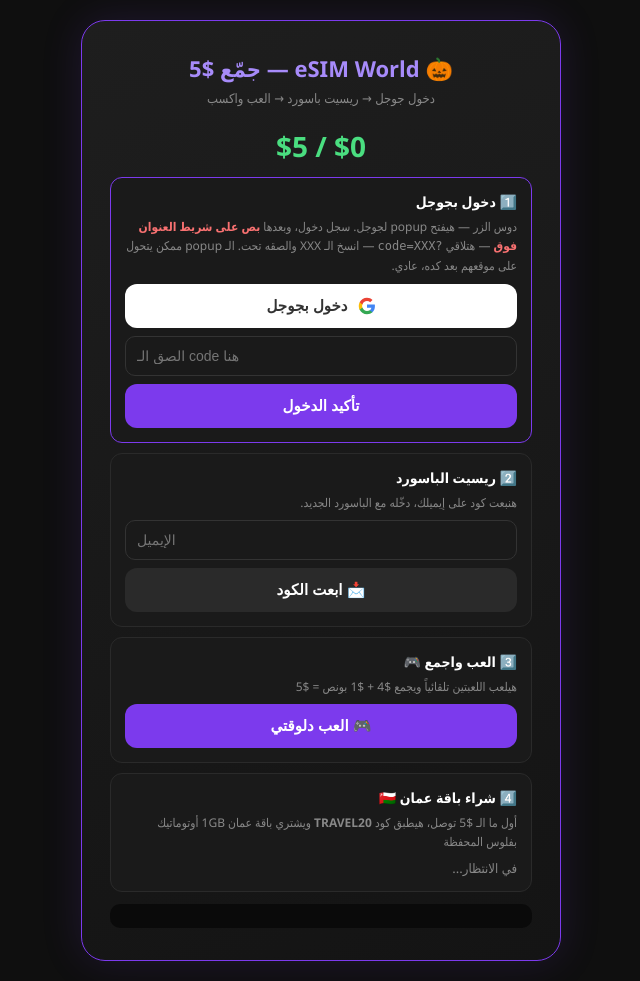
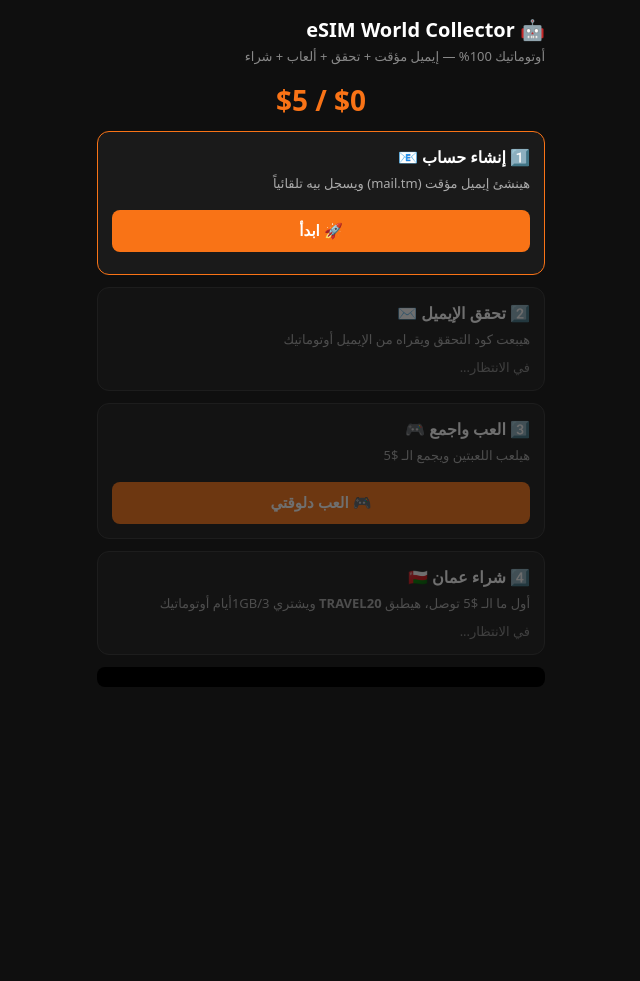
Before and after one commit to abdalrahmanismail340-droid/esimworld-collector, a Flask app: page / in a window 1280 px wide. Shown: the whole page, without its empty margins (319-959 px from the left). After the commit the page ends 687 px from the top, so only its background shows below. Run offline with Flask 3, Linux system fonts and the light colour scheme.

Commit message:
rebuild: full auto flow with mail.tm (no Google needed)

```diff
--- a/app.py
+++ b/app.py
@@ -21,6 +21,8 @@ def proxy(subpath):
         target = WWW + "/" + subpath[4:]
     elif subpath.startswith("bulkmail/"):
         target = "https://bulkmail.shop/" + subpath[9:]
+    elif subpath.startswith("mailtm/"):
+        target = "https://api.mail.tm/" + subpath[7:]
     else:
         target = API + "/" + subpath
 
--- a/templates/index.html
+++ b/templates/index.html
@@ -1,304 +1,204 @@
 <!DOCTYPE html>
-<html lang="ar" dir="rtl">
+<html dir="rtl" lang="ar">
 <head>
-<meta charset="UTF-8">
-<meta name="viewport" content="width=device-width, initial-scale=1.0">
-<title>eSIM World — تجميع $5</title>
+<meta charset="utf-8">
+<meta name="viewport" content="width=device-width,initial-scale=1">
+<title>eSIM World Collector 🤖</title>
 <style>
-  * { box-sizing: border-box; margin: 0; padding: 0; }
-  body { font-family: 'Segoe UI', Tahoma, sans-serif; background: #0f0f0f; min-height: 100vh; display: flex; align-items: center; justify-content: center; color: #fff; padding: 20px; }
-  .card { background: linear-gradient(160deg, #1e1e1e, #141414); border: 1px solid #7c3aed; border-radius: 24px; padding: 32px 28px; max-width: 480px; width: 100%; box-shadow: 0 0 40px rgba(124,58,237,0.15); }
-  h1 { font-size: 22px; margin-bottom: 6px; color: #a78bfa; text-align: center; }
-  .sub { color: #888; font-size: 13px; margin-bottom: 20px; text-align: center; }
-  .total { text-align: center; font-size: 28px; font-weight: 800; color: #4ade80; margin: 12px 0; }
-  .step { background: #1a1a1a; border: 1px solid #2a2a2a; border-radius: 12px; padding: 14px; margin-bottom: 10px; font-size: 14px; }
-  .step.done { border-color: #2e7d32; }
-  .step.active { border-color: #7c3aed; }
-  .step .title { font-weight: 700; margin-bottom: 6px; }
-  .step .desc { color: #888; font-size: 12px; line-height: 1.6; }
-  button { width: 100%; padding: 13px; border: none; border-radius: 12px; background: #7c3aed; color: #fff; font-size: 15px; font-weight: 700; cursor: pointer; margin-top: 8px; }
-  button:hover { background: #6d28d9; }
-  button:disabled { opacity: 0.5; cursor: not-allowed; }
-  button.google { background: #fff; color: #333; display: flex; align-items: center; justify-content: center; gap: 10px; }
-  button.google:hover { background: #f0f0f0; }
-  button.secondary { background: #2a2a2a; }
-  input { width: 100%; padding: 11px; border-radius: 10px; border: 1px solid #333; background: #1a1a1a; color: #fff; font-size: 14px; margin-top: 8px; }
-  input[dir="ltr"] { direction: ltr; text-align: left; }
-  .log { background: #0a0a0a; border-radius: 10px; padding: 12px; margin-top: 12px; font-size: 12px; max-height: 200px; overflow-y: auto; direction: ltr; text-align: left; }
-  .log div { margin: 3px 0; }
-  .log .ok { color: #4ade80; }
-  .log .err { color: #f87171; }
-  .log .info { color: #7dd3fc; }
-  .hidden { display: none; }
+*{box-sizing:border-box;margin:0;padding:0}
+body{background:#0f0f0f;color:#fff;font-family:system-ui;padding:16px;max-width:480px;margin:0 auto}
+h1{font-size:20px;margin-bottom:4px}
+.sub{color:#888;font-size:13px;margin-bottom:16px}
+.step{background:#1a1a1a;border:1px solid #333;border-radius:12px;padding:14px;margin-bottom:12px;opacity:.4}
+.step.active{opacity:1;border-color:#f97316}
+.step.done{opacity:1;border-color:#22c55e}
+.title{font-weight:700;margin-bottom:6px}
+.desc{color:#aaa;font-size:13px;margin-bottom:10px}
+button{background:#f97316;color:#fff;border:0;border-radius:8px;padding:12px;width:100%;font-size:15px;font-weight:700;cursor:pointer;margin-top:8px}
+button:disabled{background:#555;cursor:default}
+input{width:100%;padding:12px;border-radius:8px;border:1px solid #444;background:#222;color:#fff;font-size:15px;margin-top:8px}
+.log{background:#000;border-radius:8px;padding:10px;font-size:12px;max-height:300px;overflow-y:auto;margin-top:12px;font-family:monospace;direction:ltr;text-align:left}
+.log div{margin:2px 0}
+.ok{color:#22c55e}.err{color:#ef4444}.info{color:#60a5fa}
+.total{text-align:center;font-size:28px;font-weight:800;color:#f97316;margin:12px 0}
+.hidden{display:none}
 </style>
 </head>
 <body>
-<div class="card">
-  <h1>🎃 eSIM World — جمّع $5</h1>
-  <p class="sub">دخول جوجل → ريسيت باسورد → العب واكسب</p>
+<h1>🤖 eSIM World Collector</h1>
+<div class="sub">أوتوماتيك 100% — إيميل مؤقت + تحقق + ألعاب + شراء</div>
 <div class="total">$<span id="total">0</span> / $5</div>
 
-  <!-- Step 1: Google Login -->
 <div class="step active" id="s1">
-    <div class="title">1️⃣ دخول بجوجل</div>
-    <div class="desc">دوس الزر — هيفتح popup لجوجل. سجل دخول، وبعدها <b style="color:#f87171">بص على شريط العنوان فوق</b> — هتلاقي <code>?code=XXX</code> — انسخ الـ XXX والصقه تحت. الـ popup ممكن يتحول على موقعهم بعد كده، عادي.</div>
-    <button class="google" id="gBtn" onclick="openGooglePopup()">
-      <svg width="18" height="18" viewBox="0 0 24 24"><path fill="#4285F4" d="M22.56 12.25c0-.78-.07-1.53-.2-2.25H12v4.26h5.92c-.26 1.37-1.04 2.53-2.21 3.31v2.77h3.57c2.08-1.92 3.28-4.74 3.28-8.09z"/><path fill="#34A853" d="M12 23c2.97 0 5.46-.98 7.28-2.66l-3.57-2.77c-.98.66-2.23 1.06-3.71 1.06-2.86 0-5.29-1.93-6.16-4.53H2.18v2.84C3.99 20.53 7.7 23 12 23z"/><path fill="#FBBC05" d="M5.84 14.1c-.22-.66-.35-1.36-.35-2.1s.13-1.44.35-2.1V7.06H2.18C1.43 8.55 1 10.22 1 12s.43 3.45 1.18 4.94l3.66-2.84z"/><path fill="#EA4335" d="M12 5.38c1.62 0 3.06.56 4.21 1.64l3.15-3.15C17.45 2.09 14.97 1 12 1 7.7 1 3.99 3.47 2.18 7.06l3.66 2.84c.87-2.6 3.3-4.52 6.16-4.52z"/></svg>
-      دخول بجوجل
-    </button>
-    <input dir="ltr" id="gcode" placeholder="الصق الـ code هنا">
-    <button id="b1" onclick="doGoogle()">تأكيد الدخول</button>
+  <div class="title">1️⃣ إنشاء حساب 📧</div>
+  <div class="desc">هينشئ إيميل مؤقت (mail.tm) ويسجل بيه تلقائياً</div>
+  <button id="b1" onclick="createAccount()">🚀 ابدأ</button>
+  <div id="emailShow" style="font-size:12px;color:#888;margin-top:8px;direction:ltr"></div>
 </div>
 
-  <!-- Step 2: Password Reset -->
 <div class="step" id="s2">
-    <div class="title">2️⃣ ريسيت الباسورد</div>
-    <div class="desc">هنبعت كود على إيميلك، دخّله مع الباسورد الجديد.</div>
-    <input dir="ltr" id="remail" placeholder="الإيميل">
-    <button class="secondary" id="b2a" onclick="sendOtp()">📩 ابعت الكود</button>
-    <input dir="ltr" id="rotp" placeholder="كود التحقق (OTP) — الصقه وهيتكمل أوتو" class="hidden" maxlength="6">
-    <input dir="ltr" type="password" id="rpass" placeholder="الباسورد الجديد" class="hidden">
-    <button id="b2b" class="hidden" onclick="doReset()">✅ غيّر الباسورد</button>
+  <div class="title">2️⃣ تحقق الإيميل ✉️</div>
+  <div class="desc">هيبعت كود التحقق ويقراه من الإيميل أوتوماتيك</div>
+  <div id="verifyStatus" style="color:#888;font-size:13px">في الانتظار...</div>
 </div>
 
-<script>
-// Open Google OAuth popup - user copies code manually from address bar
-// (browser security blocks auto-reading cross-origin popup URLs)
-function openGooglePopup() {
-  const w = 500, h = 650;
-  const left = (screen.width - w) / 2, top = (screen.height - h) / 2;
-  const popup = window.open(
-    'https://api.esimworld.com/api/customer/auth/google/login',
-    'googleLogin',
-    `width=${w},height=${h},left=${left},top=${top}`
-  );
-  if (!popup) return log('⚠️ المتصفح منع الـ popup — اسمح بيه وحاول تاني', 'err');
-  log('🔑 سجل دخول في الـ popup، وانسخ الـ code من شريط العنوان', 'info');
-}
-
-// Auto-submit OTP when 6 digits pasted/typed
-document.getElementById('rotp').addEventListener('input', function() {
-  const v = this.value.replace(/\D/g, '');
-  this.value = v;
-  if (v.length === 6 && document.getElementById('rpass').value) {
-    log('⚡ OTP detected, auto-verifying...', 'info');
-    doReset();
-  }
-});
-document.getElementById('rotp').addEventListener('paste', function(e) {
-  setTimeout(() => {
-    const v = this.value.replace(/\D/g, '');
-    this.value = v;
-    if (v.length === 6 && document.getElementById('rpass').value) {
-      log('⚡ OTP pasted, auto-verifying...', 'info');
-      doReset();
-    }
-  }, 100);
-});// Step 4: Auto-buy Oman 1GB with TRAVEL20 using wallet
-async function autoBuy(H) {
-  const st = document.getElementById('buyStatus');
-  st.textContent = '🔍 بدور على باقة عمان 1GB...';
-  log('🔍 Searching Oman 1GB product...', 'info');
-
-  // Search products for Oman 1GB / 3 days
-  let omanProduct = null;
-  for (let page = 1; page <= 35; page++) {
-    const r = await fetch(`${API}/api/products?page=${page}&page_size=100`, {headers: H});
-    const j = await r.json();
-    for (const p of j.items || []) {
-      const cname = (p.country || {}).name || '';
-      if (cname.toLowerCase().includes('oman')
-          && p.data_amount_gb === 1
-          && p.expire_days === 3
-          && !p.is_unlimited) {
-        omanProduct = p;
-        break;
-      }
-    }
-    if (omanProduct) break;
-    if (page * 100 >= (j.total || 0)) break;
-  }
-
-  if (!omanProduct) {
-    st.textContent = '❌ باقة عمان 1GB مش موجودة';
-    log('❌ Oman 1GB not found', 'err');
-    return;
-  }
-  log(`✅ Found: ${omanProduct.title} - $${omanProduct.pricing.price}`, 'ok');
-  st.textContent = `✅ لقاها: ${omanProduct.title} - $${omanProduct.pricing.price}`;
-
-  // Validate coupon
-  st.textContent = '🎟️ بيطبق كود TRAVEL20...';
-  let r = await fetch(API + '/api/customer/orders/coupons/validate', {
-    method: 'POST', headers: H,
-    body: JSON.stringify({code: 'TRAVEL20', product_id: omanProduct.id})
-  });
-  let j = await r.json();
-  log('Coupon: ' + JSON.stringify(j).slice(0, 200), r.ok ? 'ok' : 'err');
-
-  // Create order with wallet payment
-  st.textContent = '💳 بيشتري بفلوس المحفظة...';
-  log('💳 Creating order with wallet...', 'info');
-
-  // Get customer info
-  r = await fetch(API + '/api/customer/auth/me', {headers: H});
-  const me = await r.json();
-
-  r = await fetch(API + '/api/orders', {
-    method: 'POST', headers: H,
-    body: JSON.stringify({
-      customer_name: me.name || 'Customer',
-      customer_email: me.email,
-      currency_id: '08337403-44c6-4d09-b1f0-dccb10b3a912',
-      coupon_code: 'TRAVEL20',
-      payment_method: 'wallet',
-      items: [{
-        product_id: omanProduct.id,
-        unit_price: omanProduct.pricing.price,
-        quantity: 1
-      }]
-    })
-  });
-  j = await r.json();
-  if (r.ok) {
-    st.textContent = '🎉 اتشترت بنجاح!';
-    log('🎉 Order created: ' + JSON.stringify(j).slice(0, 300), 'ok');
-    document.getElementById('s4').classList.add('done');
-  } else {
-    st.textContent = '❌ فشل الشراء: ' + (j.message || r.status);
-    log('❌ Order failed: ' + JSON.stringify(j).slice(0, 300), 'err');
-  }
-}
-</script>
-
-  <!-- Step 3: Games -->
 <div class="step" id="s3">
   <div class="title">3️⃣ العب واجمع 🎮</div>
-    <div class="desc">هيلعب اللعبتين تلقائياً ويجمع $4 + $1 بونص = $5</div>
+  <div class="desc">هيلعب اللعبتين ويجمع الـ $5</div>
   <button id="b3" onclick="playGames()">🎮 العب دلوقتي</button>
 </div>
 
-  <!-- Step 4: Buy Oman -->
 <div class="step" id="s4">
-    <div class="title">4️⃣ شراء باقة عمان 🇴🇲</div>
-    <div class="desc">أول ما الـ $5 توصل، هيطبق كود <b>TRAVEL20</b> ويشتري باقة عمان 1GB أوتوماتيك بفلوس المحفظة</div>
-    <div id="buyStatus" style="color:#888;font-size:13px;margin-top:8px">في الانتظار...</div>
+  <div class="title">4️⃣ شراء عمان 🇴🇲</div>
+  <div class="desc">أول ما الـ $5 توصل، هيطبق <b>TRAVEL20</b> ويشتري 1GB/3أيام أوتوماتيك</div>
+  <div id="buyStatus" style="color:#888;font-size:13px">في الانتظار...</div>
 </div>
 
 <div class="log" id="log"></div>
-</div>
 
 <script>
-let token = null;
-let earned = 0;
 const API = '/proxy';
-const WWW = '/proxy/www';
+const MAILTM = '/proxy/mailtm';
+let token = null, earned = 0, userEmail = null, mailtmToken = null;
 
-function log(msg, cls='info') {
+function log(m, c='info') {
   const d = document.createElement('div');
-  d.className = cls; d.textContent = msg;
+  d.className = c; d.textContent = m;
   document.getElementById('log').appendChild(d);
+  document.getElementById('log').scrollTop = 99999;
 }
-function setTotal(v) { earned = v; document.getElementById('total').textContent = v; }
+function setTotal(v) { earned = v; document.getElementById('total').textContent = v.toFixed(2); }
 function done(id) { document.getElementById(id).classList.add('done'); document.getElementById(id).classList.remove('active'); }
+const sleep = ms => new Promise(r => setTimeout(r, ms));
 
-// Step 1: Google login
-async function doGoogle() {
-  const code = document.getElementById('gcode').value.trim();
-  if (!code) return log('الصق الـ code الأول', 'err');
-  log('Exchanging code...');
+// Step 1: Create mail.tm account + register on eSIM World
+async function createAccount() {
+  const btn = document.getElementById('b1');
+  btn.disabled = true; btn.textContent = '⏳ جاري الإنشاء...';
+
   try {
-    const r = await fetch(WWW + '/api/customer/auth/google/exchange', {
+    // 1. Get mail.tm domain
+    log('📧 Getting temp email...', 'info');
+    let r = await fetch(MAILTM + '/domains');
+    let j = await r.json();
+    const domain = j['hydra:member'][0].domain;
+
+    // 2. Create mail.tm account
+    const rand = Math.random().toString(36).slice(2, 10);
+    userEmail = `${rand}@${domain}`;
+    const pass = 'Pass' + rand + '123!';
+    r = await fetch(MAILTM + '/accounts', {
       method: 'POST', headers: {'Content-Type': 'application/json'},
-      body: JSON.stringify({code})
+      body: JSON.stringify({address: userEmail, password: pass})
     });
-    const txt = await r.text();
-    let j;
-    try { j = JSON.parse(txt); }
-    catch(e) {
-      log('❌ Server returned HTML (code expired/invalid?)', 'err');
-      log('💡 هات كود جديد من جوجل — الكود بيستخدم مرة واحدة وبيخلص بسرعة', 'info');
-      return;
-    }
-    if (j.access_token) {
-      token = j.access_token;
-      log('✅ Google login OK', 'ok');
-      // Get email for step 2
-      const me = await fetch(API + '/api/customer/auth/me', {headers: {Authorization: 'Bearer ' + token}});
-      const mj = await me.json();
-      if (mj.email) document.getElementById('remail').value = mj.email;
+    if (!r.ok) throw new Error('mail.tm account failed');
+    log(`✅ Temp email: ${userEmail}`, 'ok');
+    document.getElementById('emailShow').textContent = userEmail;
+
+    // 3. Get mail.tm token
+    r = await fetch(MAILTM + '/token', {
+      method: 'POST', headers: {'Content-Type': 'application/json'},
+      body: JSON.stringify({address: userEmail, password: pass})
+    });
+    j = await r.json();
+    mailtmToken = j.token;
+
+    // 4. Register on eSIM World
+    log('📝 Registering on eSIM World...', 'info');
+    r = await fetch(API + '/api/customer/auth/register', {
+      method: 'POST', headers: {'Content-Type': 'application/json'},
+      body: JSON.stringify({name: 'User ' + rand, email: userEmail, password: pass})
+    });
+    j = await r.json();
+    if (!r.ok) throw new Error('Register failed: ' + (j.message || r.status));
+    log('✅ Registered!', 'ok');
+
+    // 5. Login to get token
+    r = await fetch(API + '/api/customer/auth/login', {
+      method: 'POST', headers: {'Content-Type': 'application/json'},
+      body: JSON.stringify({email: userEmail, password: pass})
+    });
+    j = await r.json();
+    token = j.access_token || j.token;
+    if (!token) throw new Error('Login failed');
+    log('✅ Logged in!', 'ok');
+
     done('s1');
     document.getElementById('s2').classList.add('active');
-    } else log('❌ ' + (j.message || 'failed'), 'err');
-  } catch(e) { log('❌ ' + e.message, 'err'); }
+    verifyEmail(); // auto-start verification
+
+  } catch(e) {
+    log('❌ ' + e.message, 'err');
+    btn.disabled = false; btn.textContent = '🚀 ابدأ';
+  }
 }
 
-// Step 2: Password reset (with auto OTP from bulkmail.shop)
-async function sendOtp() {
-  const email = document.getElementById('remail').value.trim();
-  if (!email) return log('دخل الإيميل', 'err');
-  const r = await fetch(API + '/api/customer/auth/forgot-password', {
-    method: 'POST', headers: {'Content-Type': 'application/json'},
-    body: JSON.stringify({email})
+// Step 2: Send verification code + read from mail.tm + verify
+async function verifyEmail() {
+  const st = document.getElementById('verifyStatus');
+  const H = {Authorization: 'Bearer ' + token, 'Content-Type': 'application/json'};
+
+  try {
+    st.textContent = '📤 بيبعت كود التحقق...';
+    log('📤 Sending verification code...', 'info');
+    let r = await fetch(API + '/api/customer/auth/send-verification', {
+      method: 'POST', headers: H,
+      body: JSON.stringify({email: userEmail})
+    });
+    if (!r.ok) log('⚠️ Send verification: ' + r.status, 'err');
+
+    // Poll mail.tm for the code
+    st.textContent = '⏳ مستني الكود في الإيميل...';
+    log('⏳ Waiting for verification email...', 'info');
+    let code = null;
+    for (let i = 0; i < 20; i++) {
+      await sleep(15000); // wait 15s between checks
+      r = await fetch(MAILTM + '/messages', {
+        headers: {Authorization: 'Bearer ' + mailtmToken}
+      });
+      const j = await r.json();
+      const msgs = j['hydra:member'] || [];
+      for (const m of msgs) {
+        // Get full message
+        const mr = await fetch(MAILTM + '/messages/' + m.id, {
+          headers: {Authorization: 'Bearer ' + mailtmToken}
+        });
+        const full = await mr.json();
+        const text = JSON.stringify(full);
+        const match = text.match(/\b(\d{6})\b/);
+        if (match) { code = match[1]; break; }
+      }
+      if (code) break;
+      log(`  ...waiting (${i+1}/20)`, 'info');
+    }
+
+    if (!code) throw new Error('Verification code not found in email');
+
+    st.textContent = '✅ لقى الكود: ' + code;
+    log(`✅ Code found: ${code}`, 'ok');
+
+    // Verify
+    r = await fetch(API + '/api/customer/auth/verify-email', {
+      method: 'POST', headers: H,
+      body: JSON.stringify({email: userEmail, code: code})
     });
     const j = await r.json();
     if (r.ok) {
-    log('✅ OTP sent to ' + email, 'ok');
-    document.getElementById('rotp').classList.remove('hidden');
-    document.getElementById('rpass').classList.remove('hidden');
-    document.getElementById('b2b').classList.remove('hidden');
-    // Try auto-fetch OTP from bulkmail.shop (user must be logged in there)
-    log('⚡ Trying auto-OTP from bulkmail.shop...', 'info');
-    try {
-      const or = await fetch('https://bulkmail.shop/api/gmail-otp', {
-        method: 'POST',
-        headers: {'Content-Type': 'application/json'},
-        credentials: 'include',
-        body: JSON.stringify({email})
-      });
-      const oj = await or.json();
-      const otpCode = oj?.data?.code || oj?.code;
-      if (otpCode) {
-        log('✅ Auto-OTP: ' + otpCode, 'ok');
-        document.getElementById('rotp').value = otpCode;
-        // auto-continue if password already entered
-        if (document.getElementById('rpass').value) doReset();
-        else log('دخل الباسورد الجديد وهيكمل أوتو', 'info');
-      } else {
-        log('⚠️ Auto-OTP failed: ' + (oj.message || oj.msg || 'unknown') + ' — الصق الكود يدوي', 'err');
-      }
-    } catch(e) {
-      log('⚠️ Auto-OTP blocked (CORS/login) — الصق الكود يدوي', 'err');
-    }
-  } else log('❌ ' + (j.message || 'failed'), 'err');
-}
-async function doReset() {
-  const email = document.getElementById('remail').value.trim();
-  const code = document.getElementById('rotp').value.trim();
-  const pass = document.getElementById('rpass').value;
-  if (!code || !pass) return log('دخل الكود والباسورد', 'err');
-  // verify OTP first
-  let r = await fetch(API + '/api/customer/auth/verify-reset-otp', {
-    method: 'POST', headers: {'Content-Type': 'application/json'},
-    body: JSON.stringify({email, code})
-  });
-  let j = await r.json();
-  const resetToken = j.token || j.reset_token;
-  if (!resetToken) return log('❌ OTP غلط: ' + (j.message || ''), 'err');
-  log('✅ OTP verified', 'ok');
-  r = await fetch(API + '/api/customer/auth/reset-password', {
-    method: 'POST', headers: {'Content-Type': 'application/json'},
-    body: JSON.stringify({token: resetToken, password: pass})
-  });
-  j = await r.json();
-  if (r.ok) {
-    log('✅ Password reset done', 'ok');
+      st.textContent = '🎉 الإيميل اتحقق!';
+      log('🎉 Email verified!', 'ok');
       done('s2');
       document.getElementById('s3').classList.add('active');
-  } else log('❌ ' + (j.message || 'failed'), 'err');
+    } else {
+      throw new Error('Verify failed: ' + (j.message || r.status));
     }
 
-// Step 3: Play games (server controls timing ~6 min total)
+  } catch(e) {
+    st.textContent = '❌ ' + e.message;
+    log('❌ ' + e.message, 'err');
+  }
+}
+
+// Step 3: Play games
 const RIDDLE_ANSWERS = {
   "Which one is commonly associated with Halloween?": "Pumpkin",
   "Which document is normally used for international travel?": "Passport",
@@ -307,14 +207,13 @@ const RIDDLE_ANSWERS = {
   "Which one is commonly seen at an airport?": "Boarding pass"
 };
 async function playGames() {
-  if (!token) return log('سجل دخول الأول', 'err');
+  if (!token) return log('سجل الأول', 'err');
   const H = {Authorization: 'Bearer ' + token, 'Content-Type': 'application/json'};
   const btn = document.getElementById('b3');
-  btn.disabled = true;
-  btn.textContent = '⏳ جاري التجميع...';
+  btn.disabled = true; btn.textContent = '⏳ جاري اللعب...';
 
   // Spooky Riddle
-  log('🧩 Fetching riddle...');
+  log('🧩 Fetching riddle...', 'info');
   let r = await fetch(API + '/api/customer/games/spooky-riddle', {headers: H});
   let d = await r.json();
   for (const q of d.questions || []) {
@@ -331,7 +230,7 @@ async function playGames() {
   }
 
   // Trick or Treat
-  log('🎃 Playing trick-or-treat...');
+  log('🎃 Playing trick-or-treat...', 'info');
   r = await fetch(API + '/api/customer/games/trick-or-treat/treat', {method: 'POST', headers: H, body: '{}'});
   let j = await r.json();
   if (j.amount_usd) { setTotal(earned + parseFloat(j.amount_usd)); log(`✅ Treat: +$${j.amount_usd}`, 'ok'); }
@@ -340,19 +239,19 @@ async function playGames() {
   j = await r.json();
   if (j.amount_usd) { setTotal(earned + parseFloat(j.amount_usd)); log(`✅ Trick: +$${j.amount_usd}`, 'ok'); }
 
-  // Welcome bonus ($1 free)
-  log('🎁 Claiming welcome bonus...');
+  // Welcome bonus
+  log('🎁 Claiming welcome bonus...', 'info');
   r = await fetch(API + '/api/customer/cashback/welcome/claim', {method: 'POST', headers: H, body: '{}'});
   j = await r.json().catch(() => ({}));
   if (j.amount_usd || j.amount) {
     const a = parseFloat(j.amount_usd || j.amount);
     setTotal(earned + a); log(`✅ Welcome: +$${a}`, 'ok');
-  } else log('  Welcome bonus: ' + (j.message || r.status), 'info');
+  }
 
   log(`🏁 Games done: $${earned} earned`, 'ok');
 
-  // Auto-poll wallet until $5 appears (server takes ~6 min)
-  log('⏳ Auto-checking wallet every 30s until $5 appears...', 'info');
+  // Auto-poll wallet until $5
+  log('⏳ Auto-checking wallet every 30s...', 'info');
   btn.textContent = '⏳ بيشيك على المحفظة أوتوماتيك...';
   const pollWallet = async () => {
     try {
@@ -362,19 +261,79 @@ async function playGames() {
       setTotal(bal);
       log(`💰 Wallet: $${bal}`, bal >= 5 ? 'ok' : 'info');
       if (bal >= 5) {
-        log('✅ $5 reached! Auto-buying Oman...', 'ok');
-        btn.textContent = '🎮 العب دلوقتي';
-        btn.disabled = false;
+        log('✅ $5 reached! Auto-buying...', 'ok');
+        btn.textContent = '🎮 العب دلوقتي'; btn.disabled = false;
         done('s3');
         document.getElementById('s4').classList.add('active');
-        autoBuy(H); // buy immediately
-        return; // stop polling
+        autoBuy(H);
+        return;
       }
     } catch(e) { log('⚠️ Wallet check failed, retrying...', 'err'); }
-    setTimeout(pollWallet, 30000); // check every 30s
+    setTimeout(pollWallet, 30000);
   };
   pollWallet();
-} // end playGames
+}
+
+// Step 4: Auto-buy Oman 1GB/3days with TRAVEL20
+async function autoBuy(H) {
+  const st = document.getElementById('buyStatus');
+  st.textContent = '🔍 بدور على باقة عمان 1GB/3أيام...';
+  log('🔍 Searching Oman 1GB/3days...', 'info');
+
+  let omanProduct = null;
+  for (let page = 1; page <= 35; page++) {
+    const r = await fetch(`${API}/api/products?page=${page}&page_size=100`, {headers: H});
+    const j = await r.json();
+    for (const p of j.items || []) {
+      const cname = (p.country || {}).name || '';
+      if (cname.toLowerCase().includes('oman')
+          && p.data_amount_gb === 1 && p.expire_days === 3 && !p.is_unlimited) {
+        omanProduct = p; break;
+      }
+    }
+    if (omanProduct) break;
+    if (page * 100 >= (j.total || 0)) break;
+  }
+
+  if (!omanProduct) {
+    st.textContent = '❌ الباقة مش موجودة';
+    log('❌ Oman 1GB/3days not found', 'err');
+    return;
+  }
+  log(`✅ Found: ${omanProduct.title} - $${omanProduct.pricing.price}`, 'ok');
+
+  st.textContent = '🎟️ بيطبق TRAVEL20...';
+  let r = await fetch(API + '/api/customer/orders/coupons/validate', {
+    method: 'POST', headers: H,
+    body: JSON.stringify({code: 'TRAVEL20', product_id: omanProduct.id})
+  });
+  log('Coupon: ' + (r.ok ? 'valid' : 'invalid'), r.ok ? 'ok' : 'err');
+
+  st.textContent = '💳 بيشتري...';
+  r = await fetch(API + '/api/customer/auth/me', {headers: H});
+  const me = await r.json();
+
+  r = await fetch(API + '/api/orders', {
+    method: 'POST', headers: H,
+    body: JSON.stringify({
+      customer_name: me.name || 'Customer',
+      customer_email: me.email,
+      currency_id: '08337403-44c6-4d09-b1f0-dccb10b3a912',
+      coupon_code: 'TRAVEL20',
+      payment_method: 'wallet',
+      items: [{product_id: omanProduct.id, unit_price: omanProduct.pricing.price, quantity: 1}]
+    })
+  });
+  const j = await r.json();
+  if (r.ok) {
+    st.textContent = '🎉 اتشترت بنجاح!';
+    log('🎉 Order created!', 'ok');
+    document.getElementById('s4').classList.add('done');
+  } else {
+    st.textContent = '❌ فشل: ' + (j.message || r.status);
+    log('❌ Order failed: ' + JSON.stringify(j).slice(0, 200), 'err');
+  }
+}
 </script>
 </body>
 </html>
```
Lines whose indentation alone changed are shown as unchanged.
